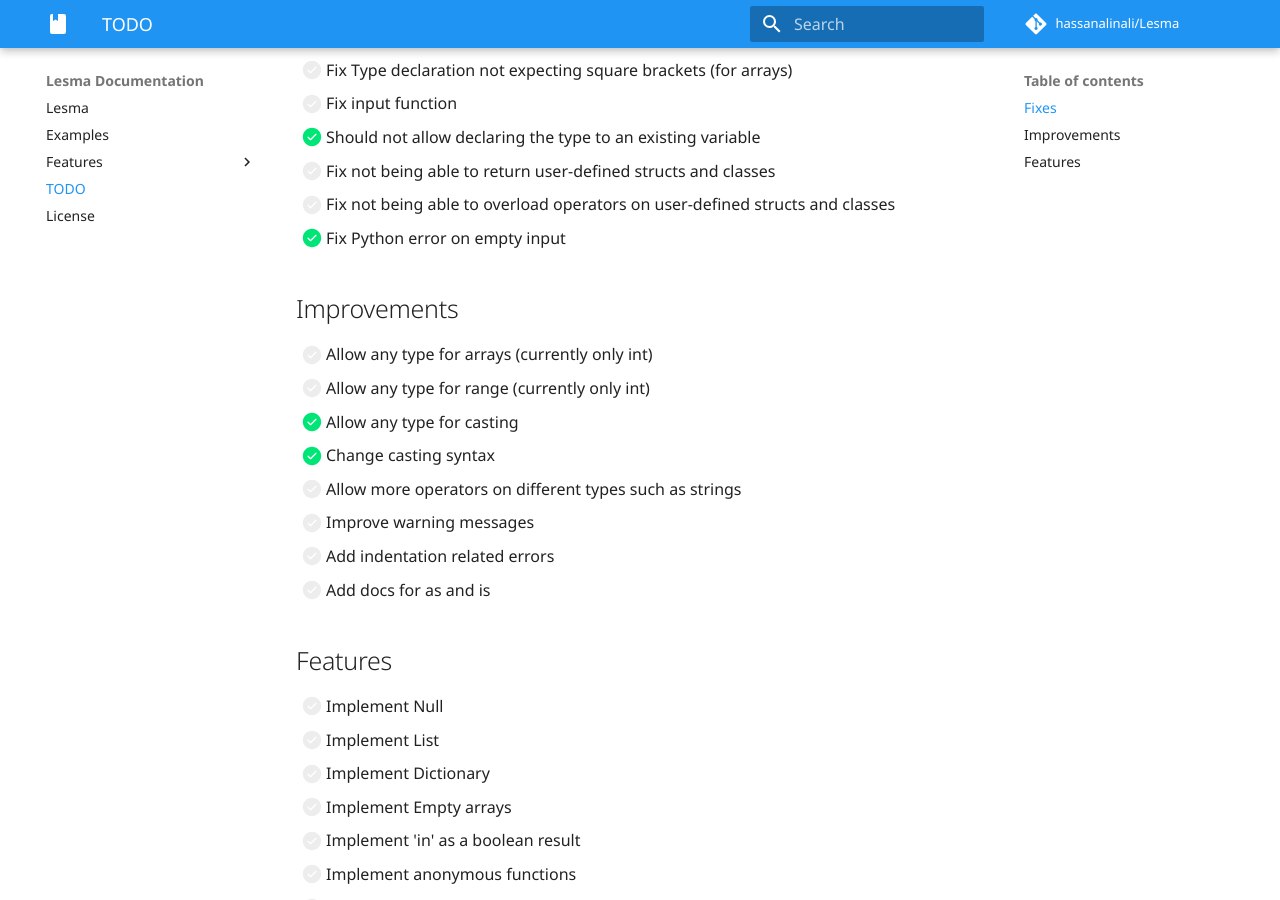
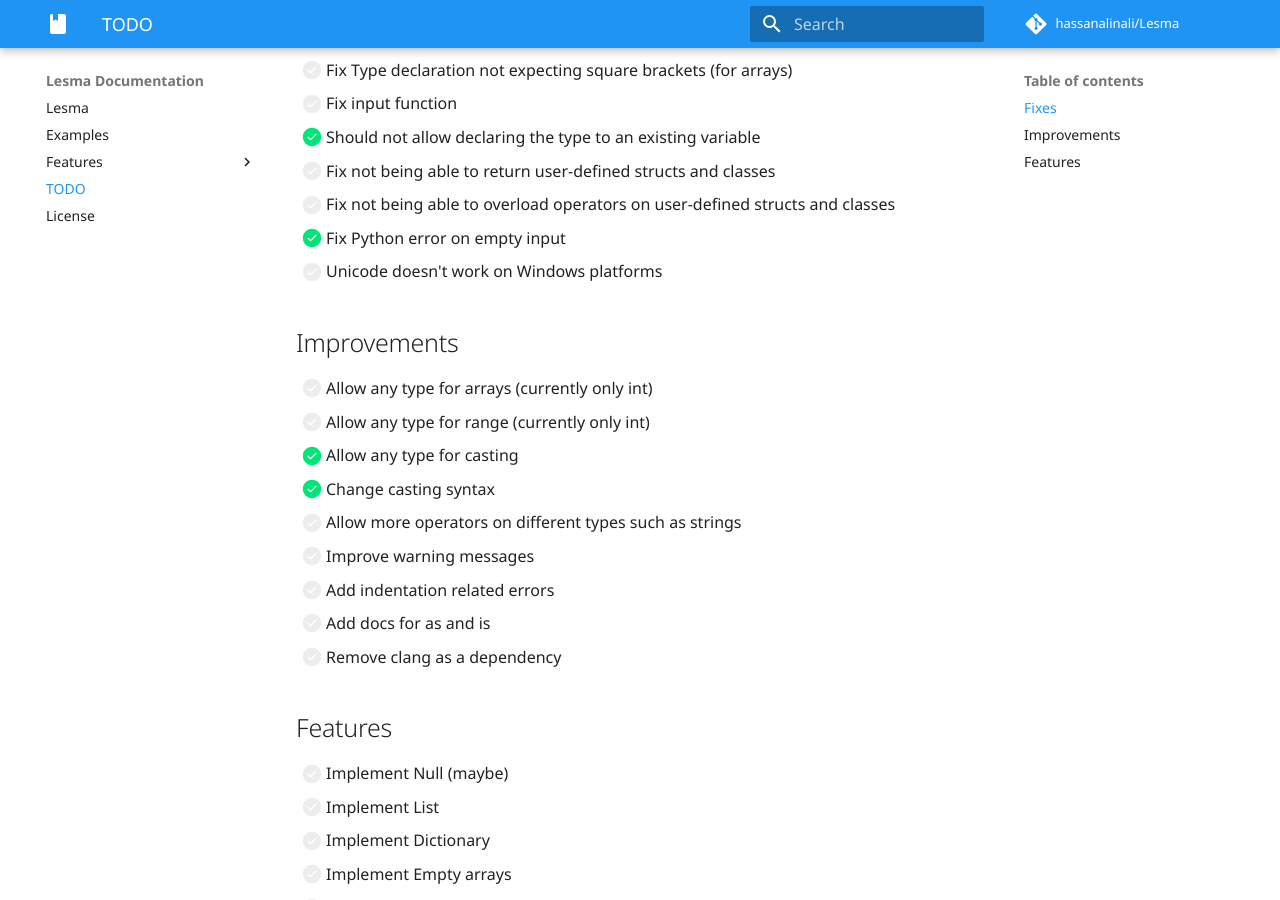
Before and after one commit to alinalihassan/pyLesma, an MkDocs documentation site: the page built from docs/TODO.md, in a window 1280 px wide and 900 px high, scrolled down 240 px. Built offline with MkDocs 1.6.1 and Material for MkDocs 9.7.7, drawn with Linux system fonts in a browser that asks for light colours; comment, search, counter and statistics services are not loaded.

Commit message:
Version 0.1.1, new TODO in our roadmap

```diff
--- a/docs/TODO.md
+++ b/docs/TODO.md
@@ -9,6 +9,7 @@
 - [ ] Fix not being able to return user-defined structs and classes
 - [ ] Fix not being able to overload operators on user-defined structs and classes
 - [x] Fix Python error on empty input
+- [ ] Unicode doesn't work on Windows platforms
 
 ## Improvements
 - [ ] Allow any type for arrays (currently only int)
@@ -19,9 +20,10 @@
 - [ ] Improve warning messages
 - [ ] Add indentation related errors
 - [ ] Add docs for as and is
+- [ ] Remove clang as a dependency
 
 ## Features
-- [ ] Implement Null
+- [ ] Implement Null (maybe)
 - [ ] Implement List
 - [ ] Implement Dictionary
 - [ ] Implement Empty arrays
```
Also changed, not shown: README.md (+1 -1 lines), 1 other file.
